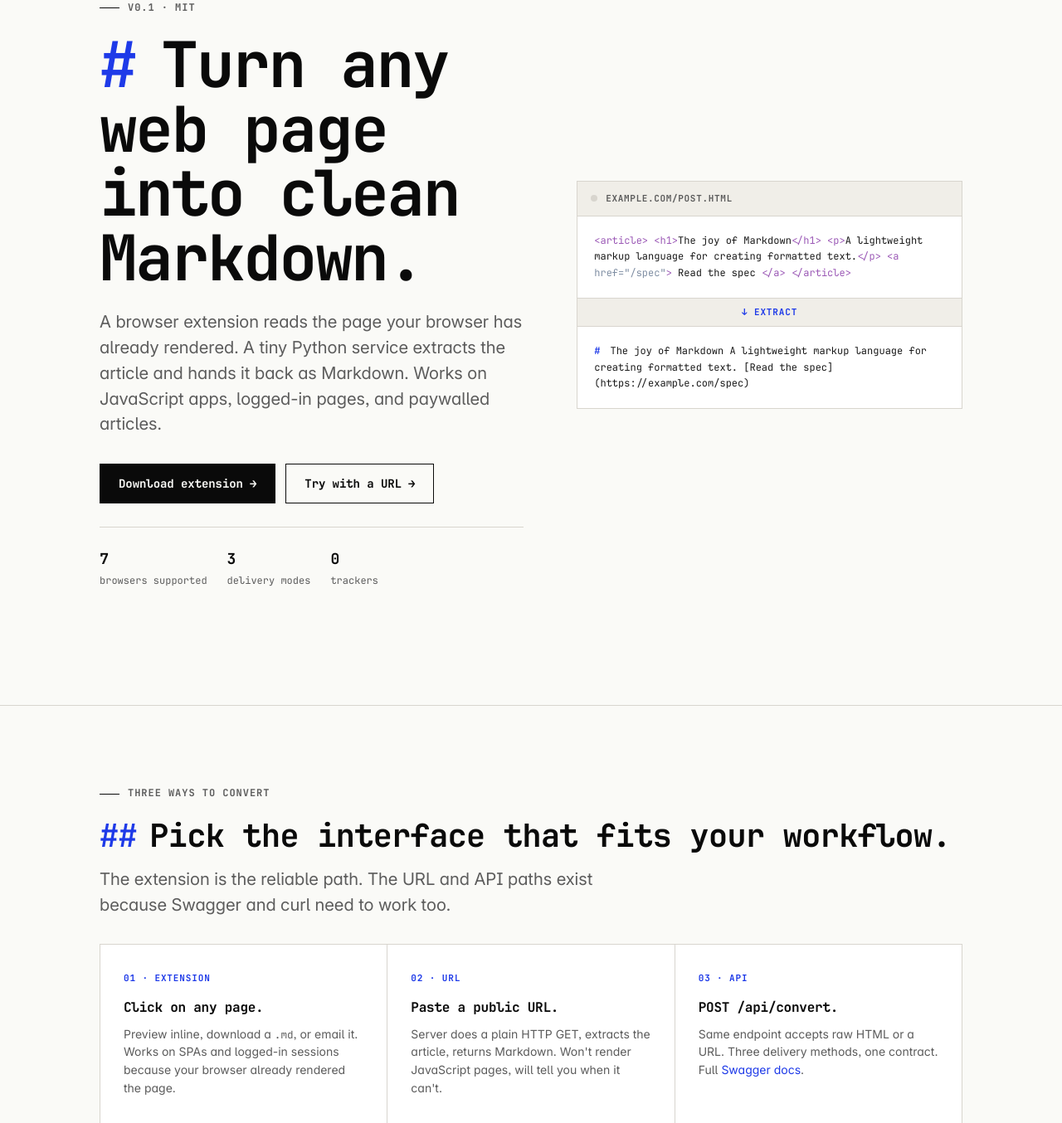
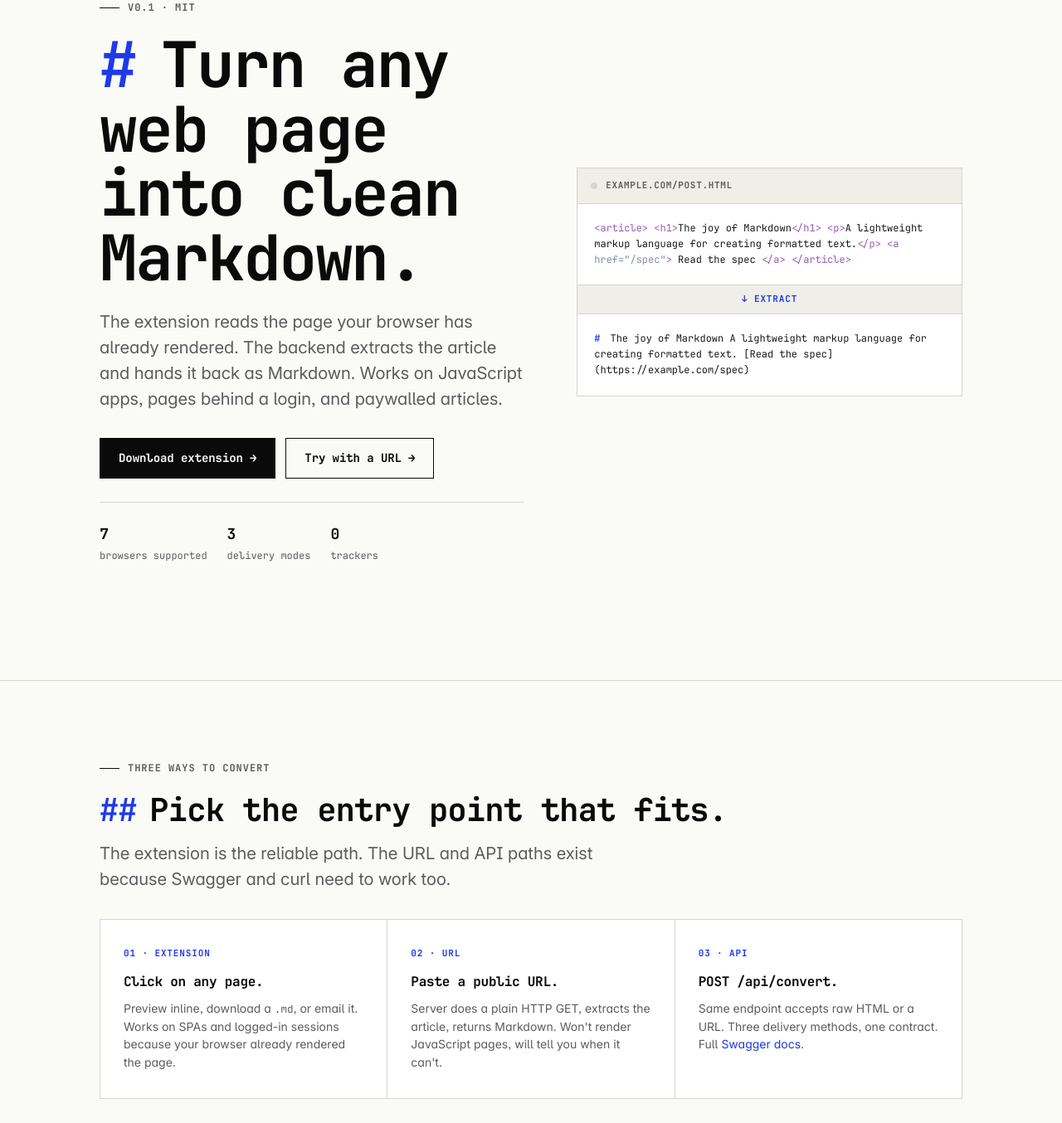
Before and after one commit to devhasibulislam/page-to-markdown-converter, a Python web app: template app/templates/home.html in a window 1280 px wide. Shown: the part 190-1544 px from the top of the page at 83% size. Run offline with Jinja, Linux system fonts and the light colour scheme; the template is opened without the code that fills it, so the values that code supplies are empty.

Commit message:
chore: humanize site copy
- Remove em dashes from titles and body copy
- Fix misleading 'nothing leaves your machine unencrypted' line
- Break staccato drama in cookie policy and features grid
- Cut generic positive closer from welcome post
- Drop 'fits your workflow' and 'your first page' filler
- 0 em dashes, 0 emojis, 19/19 tests passing

```diff
--- a/app/templates/base.html
+++ b/app/templates/base.html
@@ -4,7 +4,7 @@
     <meta charset="UTF-8" />
     <meta name="viewport" content="width=device-width, initial-scale=1.0" />
     <title>
-      {% block title %}MarkDrop — Turn any page into clean Markdown{% endblock
+      {% block title %}MarkDrop · Turn any page into clean Markdown{% endblock
       %}
     </title>
     <meta
--- a/app/templates/blog_list.html
+++ b/app/templates/blog_list.html
@@ -1,4 +1,4 @@
-{% extends "base.html" %} {% block title %}Blog — MarkDrop{% endblock %} {%
+{% extends "base.html" %} {% block title %}Blog · MarkDrop{% endblock %} {%
 block content %}
 
 <section class="section" style="padding-top: 72px">
@@ -9,8 +9,7 @@ block content %}
       web.
     </h2>
     <p class="lead">
-      Occasional writing about how MarkDrop works, what breaks, and what we
-      learn along the way.
+      Occasional writing about how MarkDrop works and what breaks.
     </p>
 
     {% if not posts %}
--- a/app/templates/blog_post.html
+++ b/app/templates/blog_post.html
@@ -1,4 +1,4 @@
-{% extends "base.html" %} {% block title %}{{ post.title }} — MarkDrop{%
+{% extends "base.html" %} {% block title %}{{ post.title }} · MarkDrop{%
 endblock %} {% block description %}{{ post.excerpt }}{% endblock %} {% block
 content %}
 
--- a/app/templates/home.html
+++ b/app/templates/home.html
@@ -13,10 +13,9 @@
           <span class="display-line">into clean Markdown.</span>
         </h1>
         <p class="lead">
-          A browser extension reads the page your browser has already rendered.
-          A tiny Python service extracts the article and hands it back as
-          Markdown. Works on JavaScript apps, logged-in pages, and paywalled
-          articles.
+          The extension reads the page your browser has already rendered. The
+          backend extracts the article and hands it back as Markdown. Works on
+          JavaScript apps, pages behind a login, and paywalled articles.
         </p>
         <div class="hero-cta">
           <a class="btn" href="/download/extension.zip">Download extension</a>
@@ -65,9 +64,7 @@
 <section class="section">
   <div class="wrap">
     <p class="eyebrow">Three ways to convert</p>
-    <h2>
-      <span class="hash">##</span>Pick the interface that fits your workflow.
-    </h2>
+    <h2><span class="hash">##</span>Pick the entry point that fits.</h2>
     <p class="lead">
       The extension is the reliable path. The URL and API paths exist because
       Swagger and curl need to work too.
@@ -224,8 +221,8 @@
         <div class="feature-num">B</div>
         <h3>Logged-in pages work.</h3>
         <p>
-          The extension uses your live session. Nothing leaves your machine
-          unencrypted.
+          The extension runs inside your live browser session. HTML travels over
+          HTTPS to your own backend.
         </p>
       </div>
       <div class="feature">
@@ -240,8 +237,8 @@
         <div class="feature-num">D</div>
         <h3>No tracking.</h3>
         <p>
-          Zero analytics scripts. Zero cookies. The cookie policy is one line
-          long.
+          The site sets no cookies and loads no analytics scripts. The cookie
+          policy is one line.
         </p>
       </div>
     </div>
@@ -253,8 +250,7 @@
   <div class="wrap" style="text-align: center">
     <p class="eyebrow" style="justify-content: center">Get started</p>
     <h2 style="max-width: 640px; margin: 0 auto 20px">
-      <span class="hash">##</span>Grab the extension and convert your first
-      page.
+      <span class="hash">##</span>Grab the extension and convert a page.
     </h2>
     <div class="hero-cta" style="justify-content: center">
       <a class="btn" href="/download/extension.zip">Download extension</a>
--- a/app/templates/legal.html
+++ b/app/templates/legal.html
@@ -1,4 +1,4 @@
-{% extends "base.html" %} {% block title %}{{ page.title }} — MarkDrop{%
+{% extends "base.html" %} {% block title %}{{ page.title }} · MarkDrop{%
 endblock %} {% block content %}
 
 <article class="wrap">
```
Also changed, not shown: app/content/blog/2026-08-19-welcome-to-markdrop.md (+3 -6 lines), app/content/legal/cookies.md (+2 -2 lines), app/content/legal/privacy.md (+1 -1 lines).
